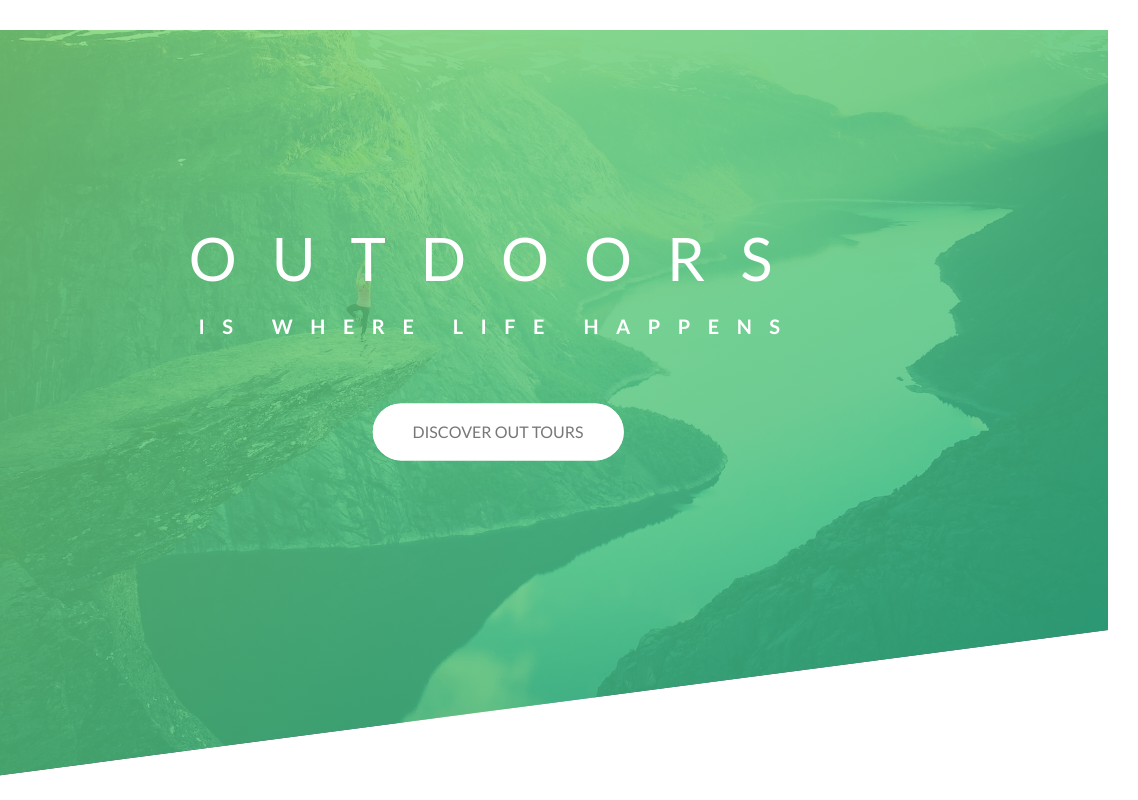
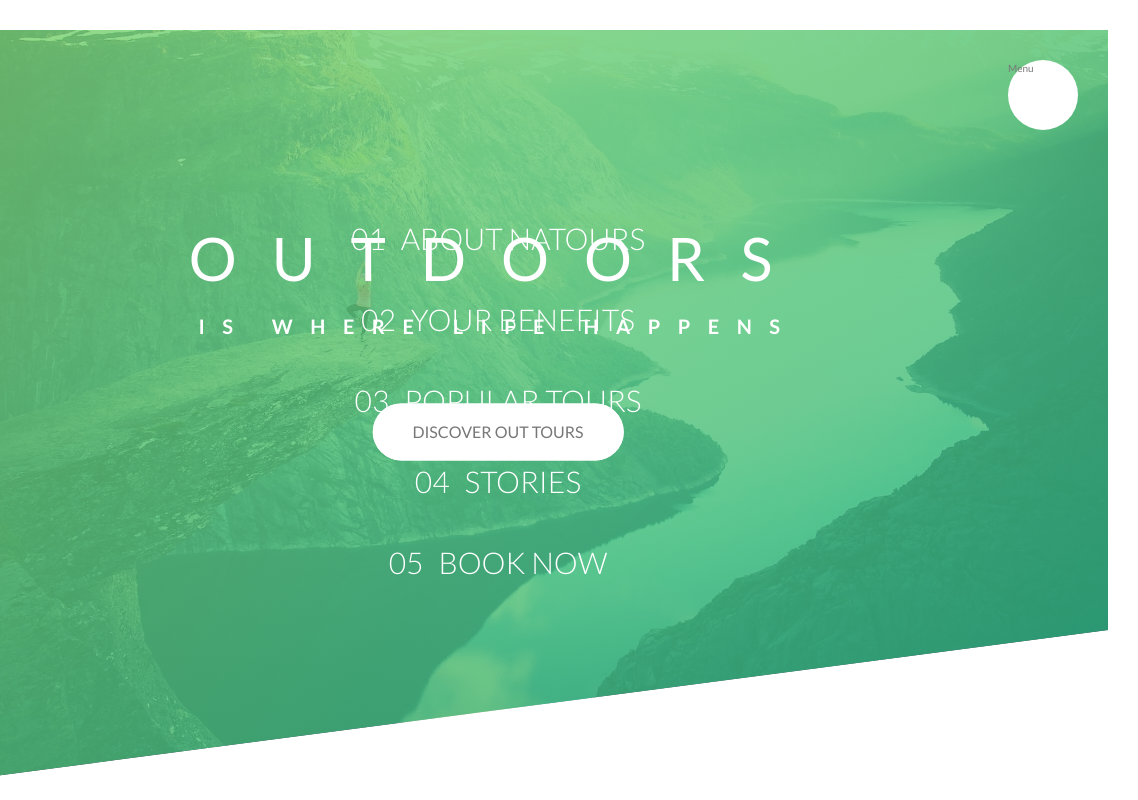
Before and after one commit to Manviel/ApplePie, a website: page natours/index.html in a window 1280 px wide. Shown: the top 800 px of the page, 142-1280 px from the left. Drawn offline with Linux system fonts and the light colour scheme.

Commit message:
Building the navigation

```diff
--- a/natours/index.html
+++ b/natours/index.html
@@ -12,6 +12,42 @@
 </head>
 
 <body>
+  <article class="nav">
+    <input type="checkbox" class="nav__checkbox" id="nav-toggle">
+    <label for="nav-toggle" class="nav__button">Menu</label>
+    <div class="nav__back">&nbsp;</div>
+
+    <nav class="nav__navigation">
+      <ul class="nav__list">
+        <li class="nav__item">
+          <a href="#" class="nav__link">
+            <span>01</span>About Natours
+          </a>
+        </li>
+        <li class="nav__item">
+          <a href="#" class="nav__link">
+            <span>02</span>Your benefits
+          </a>
+        </li>
+        <li class="nav__item">
+          <a href="#" class="nav__link">
+            <span>03</span>Popular tours
+          </a>
+        </li>
+        <li class="nav__item">
+          <a href="#" class="nav__link">
+            <span>04</span>Stories
+          </a>
+        </li>
+        <li class="nav__item">
+          <a href="#" class="nav__link">
+            <span>05</span>Book now
+          </a>
+        </li>
+      </ul>
+    </nav>
+  </article>
+
   <header class="header">
     <div class="header__logo-box">
       <img src="./logo/logo-white.png" alt="logo" class="header__logo">
--- a/natours/sass/main.scss
+++ b/natours/sass/main.scss
@@ -19,3 +19,4 @@
 @import "header";
 @import "grid";
 @import "footer";
+@import "nav";
--- /dev/null
+++ b/natours/sass/nav.scss
@@ -0,0 +1,73 @@
+.nav {
+  &__checkbox { display: none; }
+
+  &__button {
+    background-color: $white;
+    height: 7rem;
+    width: 7rem;
+    position: fixed;
+    top: 6rem;
+    right: 6rem;
+    border-radius: 50%;
+    z-index: 200;
+  }
+
+  &__back {
+    height: 6rem;
+    width: 6rem;
+    border-radius: 50%;
+    position: fixed;
+    top: 6.5rem;
+    right: 6.5rem;
+    background-image: radial-gradient($light, $dark);
+    z-index: 100;
+  }
+
+  &__navigation {
+    height: 100vh;
+    width: 100%;
+    position: fixed;
+    top: 0;
+    right: 0;
+    z-index: 150;
+  }
+
+  &__list {
+    position: absolute;
+    top: 50%;
+    left: 50%;
+    transform: translate(-50%, -50%);
+    list-style: none;
+    text-align: center;
+  }
+
+  &__item { margin: 1rem; }
+
+  &__link {
+    &:link,
+    &:visited {
+      display: inline-block;
+      font-size: 3rem;
+      font-weight: 300;
+      color: $white;
+      text-decoration: none;
+      text-transform: uppercase;
+      background-image: linear-gradient(120deg, transparent 0%, transparent 50%, $white 50%);
+      background-size: 220%;
+      padding: 1rem 2rem;
+      transition: all 0.4s;
+
+      span {
+        display: inline-block;
+        margin-right: 1.5rem;
+      }
+    }
+
+    &:hover,
+    &:active {
+      background-position: 100%;
+      color: $medium;
+      transform: translateX(1rem);
+    }
+  }
+}
```
Also changed, not shown: natours/css/style.css.
